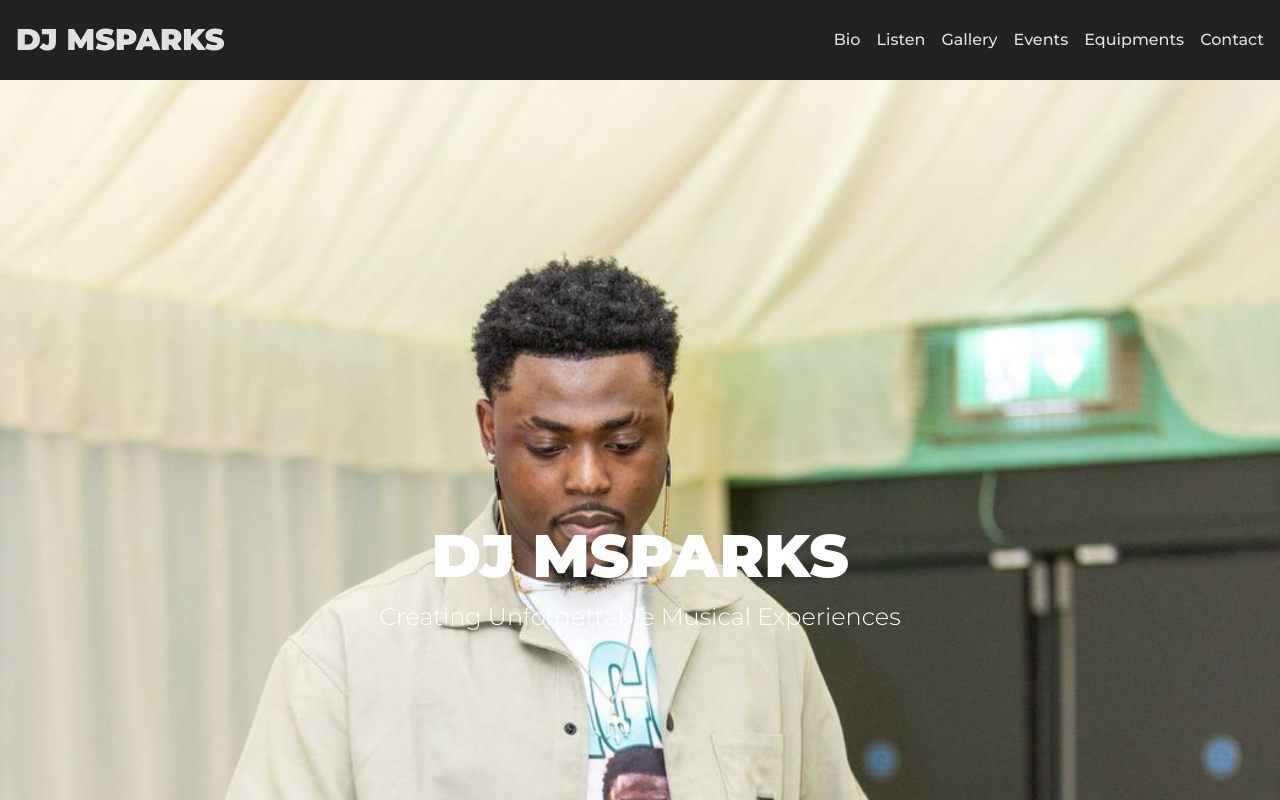
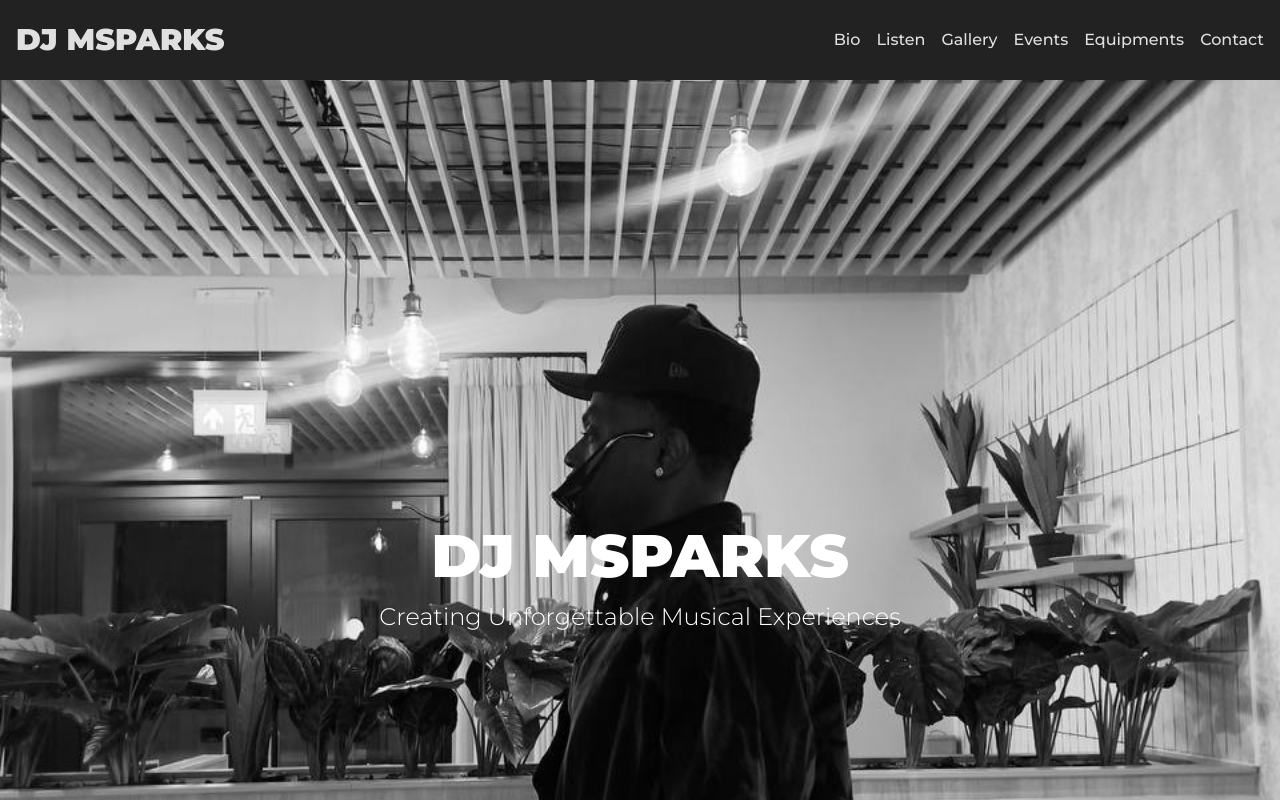
Before and after one commit to Amzat19/sparks-portfolio, a Next.js app: page / in a window 1280 px wide. Shown: the top 800 px of the page. Built offline with nearby package versions, Linux system fonts and the light colour scheme.

Commit message:
Insert new bio img

```diff
--- a/src/components/HeroBanner.tsx
+++ b/src/components/HeroBanner.tsx
@@ -1,6 +1,6 @@
 const HeroBanner = () => {
   return (
-    <section className="bg-black h-[603px] sm:h-[983px] bg-[url('/images/sparks-hero.jpg')] bg-cover bg-no-repeat bg-center flex flex-col items-center justify-center">
+    <section className="bg-black h-[603px] sm:h-[983px] bg-[url('/images/new-bio-img.jpg')] bg-cover bg-no-repeat bg-center flex flex-col items-center justify-center">
       <div className="mx-auto w-[320px] sm:w-[523px] flex flex-col items-center justify-center h-full">
         <h2 className="font-black text-[44px] sm:text-[60px] text-white">
           DJ MSPARKS
```
